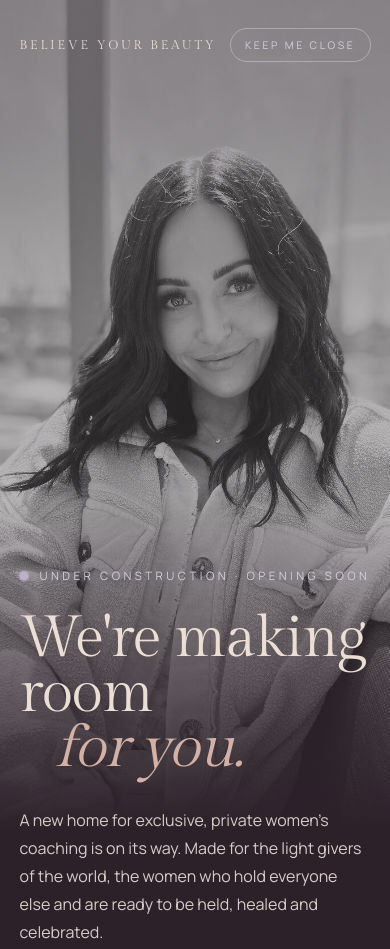
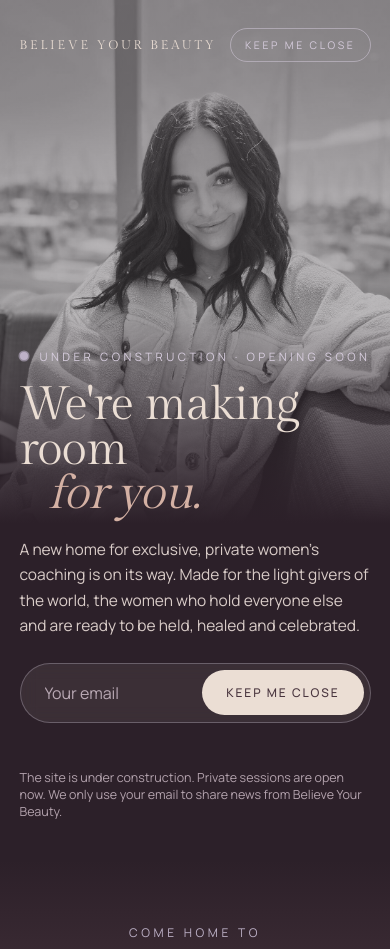
Before and after one commit to ciscoara/byb, a plain HTML site: page index.html in a window 390 px wide. Shown: the top 949 px of the page. Drawn offline with Linux system fonts and the light colour scheme.

Commit message:
Keep hero sign-up form on screen at desktop and mobile sizes
Scale the headline by viewport height, widen the copy column so the
headline stays on three lines, and tighten mobile hero spacing.

Co-Authored-By: Claude Opus 5.5 <noreply@anthropic.com>

```diff
--- a/assets/css/style.css
+++ b/assets/css/style.css
@@ -10,11 +10,11 @@ nav{position:relative;z-index:2;display:flex;justify-content:space-between;align
 nav .logo{font-family:var(--serif);font-size:17px;letter-spacing:.34em}
 nav .pill{border:1px solid rgba(214,204,221,.5);border-radius:999px;padding:11px 20px;text-decoration:none;color:var(--lilac)}
 nav .pill:hover{background:var(--relaxed);color:var(--deep)}
-.copy{position:relative;z-index:2;margin-top:auto;padding:0 clamp(16px,5vw,64px) clamp(48px,7vw,96px);max-width:920px}
+.copy{position:relative;z-index:2;margin-top:auto;padding:0 clamp(16px,5vw,64px) clamp(40px,min(7vw,8vh),96px);max-width:1120px}
 .status{display:inline-flex;align-items:center;gap:12px;font-size:11.5px;letter-spacing:.3em;text-transform:uppercase;color:var(--lilac)}
 .dot{width:8px;height:8px;border-radius:50%;background:var(--relaxed);animation:pulse 2.4s infinite}
 @keyframes pulse{0%{box-shadow:0 0 0 0 rgba(189,177,199,.7)}70%,100%{box-shadow:0 0 0 12px rgba(189,177,199,0)}}
-h1{font-family:var(--serif);font-weight:400;font-size:clamp(58px,9vw,148px);line-height:.95;letter-spacing:-.015em;margin:26px 0 30px}
+h1{font-family:var(--serif);font-weight:400;font-size:clamp(52px,min(9vw,34vh - 205px),148px);font-size:clamp(52px,min(9vw,34svh - 205px),148px);line-height:.95;letter-spacing:-.015em;margin:26px 0 30px}
 h1 em{display:block;font-style:italic;color:var(--blush);padding-left:.6em}
 .lede{font-size:clamp(16px,1.3vw,18.5px);line-height:1.75;max-width:33em;color:#d9ccc8}
 form{margin-top:36px;display:flex;align-items:center;background:rgba(235,222,212,.08);border:1px solid rgba(214,204,221,.3);border-radius:999px;padding:6px;max-width:480px;backdrop-filter:blur(8px)}
@@ -45,9 +45,13 @@ h2 em{color:var(--spiritual)}
 footer{padding:40px clamp(16px,5vw,64px);display:flex;justify-content:space-between;gap:16px;flex-wrap:wrap;font-size:12px;letter-spacing:.2em;text-transform:uppercase;color:var(--relaxed)}
 footer .logo{font-family:var(--serif);letter-spacing:.32em;color:var(--gentle)}
 @media (max-width:860px){
- .bg{inset:0 0 30% 0;background-position:50% 0}
+ .bg{inset:0 0 auto 0;height:62vh;height:62svh;background-position:50% 12%}
  .bg:after{background:linear-gradient(0deg,var(--deep) 0%,rgba(44,32,41,.2) 40%,rgba(44,32,41,.3) 100%)}
- .copy{padding-top:56vh}
+ .copy{padding-top:30vh;padding-top:30svh;padding-bottom:40px}
+ h1{font-size:clamp(42px,12vw,58px);margin:18px 0 20px}
+ .lede{font-size:15.5px;line-height:1.65}
+ form,.thanks{margin-top:24px}
+ @media (max-height:720px){.copy{padding-top:20vh;padding-top:20svh}.bg{height:52vh;height:52svh}}
  nav .logo{font-size:12.5px;letter-spacing:.22em}nav .pill{padding:9px 14px;font-size:10.5px}
  .scroll{display:none}
 }
```
